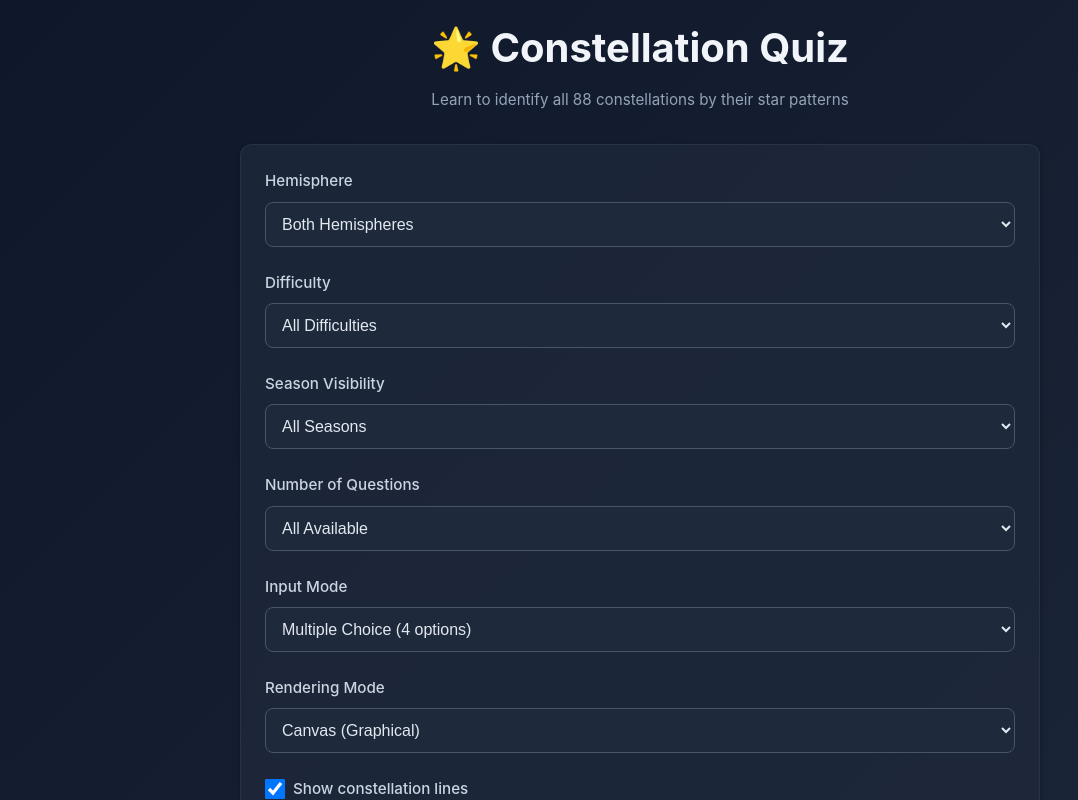
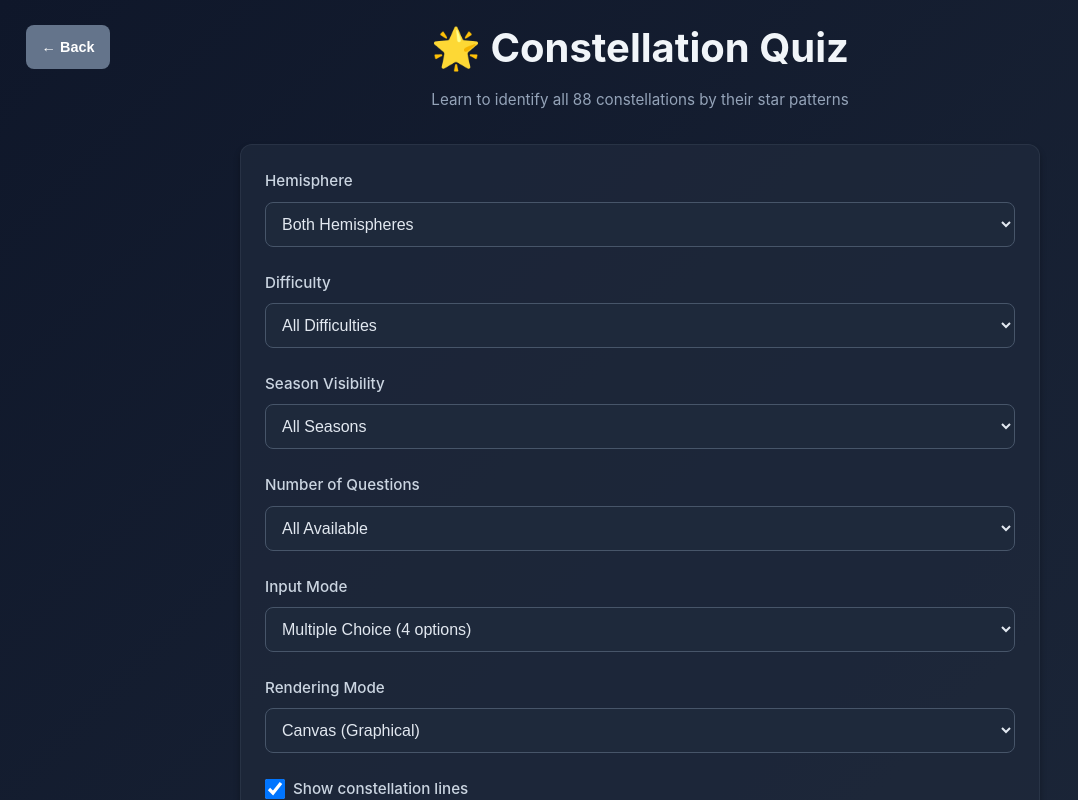
Before and after one commit to cozenom/Constellation_Quiz, a React (Vite) app: page / in a window 1280 px wide. Both pictures are taken after a click on the button "Regular Quiz Mode". Shown: the top 800 px of the page, without its empty margins (0-1078 px from the left). Built offline with nearby package versions, Linux system fonts and the light colour scheme; no server answers.

Commit message:
button layout improvements

```diff
--- a/src/App.jsx
+++ b/src/App.jsx
@@ -116,7 +116,7 @@ function App() {
     };
 
     const backToSetup = () => {
-        setScreen('title');
+        setScreen('setup');
     };
 
     const goToSetup = () => {
@@ -131,6 +131,10 @@ function App() {
         setScreen('title');
         setSavedConfig(config);
         setSavedSkyViewConfig(skyViewConfig);
+    };
+
+    const backToSkyViewSetup = () => {
+        setScreen('skyview-setup');
     };
 
     // Show loading state
@@ -214,7 +218,7 @@ function App() {
                     constellationData={constellationData}
                     starCatalogData={starCatalogData}
                     config={skyViewConfig}
-                    onBack={backToTitle}
+                    onBack={backToSkyViewSetup}
                 />
             )}
         </>
--- a/src/components/QuizScreen.jsx
+++ b/src/components/QuizScreen.jsx
@@ -85,10 +85,12 @@ function QuizScreen({ config, quizState, onAnswer, onNext, onBack }) {
 
     return (
         <div>
+            <button className="back-button" onClick={onBack}>
+                ← Back
+            </button>
+
+            <div className="card">
                 <div className="quiz-header">
-                <button className="back-button" onClick={onBack}>
-                    ← Back to Menu
-                </button>
                     <div className="question-number">
                         Question {progress} of {total}
                     </div>
@@ -96,8 +98,6 @@ function QuizScreen({ config, quizState, onAnswer, onNext, onBack }) {
                         Score: {quizState.score}/{progress} ({percentage}%)
                     </div>
                 </div>
-
-            <div className="card">
                 <div className="quiz-desktop-grid">
                     <div className="quiz-constellation-col">
                         {currentQuestion.renderMode === 'ascii' ? (
--- a/src/components/SetupScreen.jsx
+++ b/src/components/SetupScreen.jsx
@@ -33,6 +33,10 @@ function SetupScreen({ onStart, onBack, initialConfig }) {
         <div>
             <h1>🌟 Constellation Quiz</h1>
             <p className="subtitle">Learn to identify all 88 constellations by their star patterns</p>
+
+            <button className="back-button" onClick={onBack}>
+                ← Back
+            </button>
 
             <div className="card">
                 <div className="setup-grid">
@@ -202,10 +206,6 @@ function SetupScreen({ onStart, onBack, initialConfig }) {
                 <button className="button-primary" onClick={handleStart}>
                     Start Quiz
                 </button>
-
-                <button className="button-secondary" onClick={onBack} style={{marginTop: '0.5rem', width: '100%'}}>
-                    Back
-                </button>
             </div>
         </div>
     );
--- a/src/components/SkyViewScreen.jsx
+++ b/src/components/SkyViewScreen.jsx
@@ -93,11 +93,9 @@ function SkyViewScreen({ constellationData, starCatalogData, config, onBack }) {
     if (filteredConstellations.length === 0) {
         return (
             <div className="sky-view-screen">
-                <div className="quiz-header">
                 <button className="back-button" onClick={onBack}>
-                        ← Back to Menu
+                    ← Back
                 </button>
-                </div>
                 <div className="card">
                     <div className="no-results">
                         <p>No constellations match your filters.</p>
@@ -118,21 +116,22 @@ function SkyViewScreen({ constellationData, starCatalogData, config, onBack }) {
 
     return (
         <div className="sky-view-screen">
-            <div className="quiz-header">
             <button className="back-button" onClick={onBack}>
-                    ← Back to Menu
+                ← Back
             </button>
+            <div className="card">
+                <div className="quiz-header" style={{justifyContent: 'space-between', alignItems: 'center'}}>
                     <div className="score">
                         Score: {score.correct}/{score.total} ({percentage}%)
                     </div>
+                    <div style={{textAlign: 'center', flex: 1}}>
+                        <div style={{fontSize: '1.25rem', fontWeight: '500'}}>
+                            Tap on: <span style={{color: '#60a5fa'}}>{targetName}</span>
                         </div>
-
-            <div className="card">
-                <h2 style={{textAlign: 'center', marginBottom: '0.5rem'}}>
-                    Tap on: <span style={{color: '#60a5fa'}}>{targetName}</span>
-                </h2>
-                <div style={{textAlign: 'center', marginBottom: '1rem', fontSize: '0.85rem', color: '#64748b'}}>
+                        <div style={{fontSize: '0.85rem', color: '#64748b', marginTop: '0.25rem'}}>
                             ({targetHemisphere} Hemisphere)
+                        </div>
+                    </div>
                 </div>
 
                 <SkyViewCanvas
@@ -163,10 +162,6 @@ function SkyViewScreen({ constellationData, starCatalogData, config, onBack }) {
                         Next Constellation →
                     </button>
                 )}
-
-                <div style={{marginTop: '1rem', fontSize: '0.85rem', color: '#94a3b8', textAlign: 'center'}}>
-                    Total constellations: {filteredConstellations.length}
-                </div>
             </div>
         </div>
     );
--- a/src/components/SkyViewSetupScreen.jsx
+++ b/src/components/SkyViewSetupScreen.jsx
@@ -23,6 +23,11 @@ function SkyViewSetupScreen({ onStart, onBack, initialConfig }) {
     };
 
     return (
+        <div>
+            <button className="back-button" onClick={onBack}>
+                ← Back
+            </button>
+
             <div className="card">
                 <h2>Sky View Mode Setup</h2>
 
@@ -124,9 +129,7 @@ function SkyViewSetupScreen({ onStart, onBack, initialConfig }) {
                 <button className="button-primary" onClick={handleStart}>
                     Start Sky View
                 </button>
-            <button className="button-secondary" onClick={onBack}>
-                Back
-            </button>
+            </div>
         </div>
     );
 }
--- a/src/components/TitleScreen.jsx
+++ b/src/components/TitleScreen.jsx
@@ -3,6 +3,11 @@ import React from 'react';
 function TitleScreen({ onSelectRegularQuiz, onSelectSkyView }) {
     return (
         <div className="card">
+            {/* Empty header for consistent spacing with other screens */}
+            <div className="quiz-header" style={{visibility: 'hidden'}}>
+                <button className="back-button">← Back</button>
+            </div>
+
             <h1>Constellation Quiz</h1>
             <p className="subtitle">Learn to identify all 88 constellations</p>
 
--- a/src/styles/index.css
+++ b/src/styles/index.css
@@ -20,6 +20,31 @@ body {
 
 #root:has(.sky-view-screen) {
     max-width: 1500px;
+}
+
+/* Position all back buttons at same absolute position */
+.back-button {
+    position: absolute;
+    top: 2%;
+    left: 2%;
+    z-index: 1000;
+}
+
+/* Reset positioning on mobile */
+@media (max-width: 767px) {
+    .back-button {
+        position: static;
+    }
+}
+
+/* Add relative positioning to containers that have back buttons */
+body {
+    position: relative;
+}
+
+/* Sky view: add top margin to prevent overlap with back button */
+.sky-view-screen .card {
+    margin-top: 3.5rem;
 }
 
 .sky-view-screen .card {
@@ -53,6 +78,7 @@ h2 {
     margin-bottom: 1.5rem;
     border: 1px solid rgba(148, 163, 184, 0.1);
     box-shadow: 0 4px 6px rgba(0, 0, 0, 0.3);
+    min-height: 400px;
 }
 
 .setup-grid {
@@ -151,6 +177,7 @@ input[type="checkbox"] {
     margin-bottom: 1.5rem;
     flex-wrap: wrap;
     gap: 1rem;
+    min-height: 44px;
 }
 
 .score {
@@ -322,6 +349,7 @@ canvas {
     background: #475569;
 }
 
+
 @media (min-width: 768px) {
     .ascii-art {
         font-size: 0.7rem;
```
Lines whose indentation alone changed are shown as unchanged.
